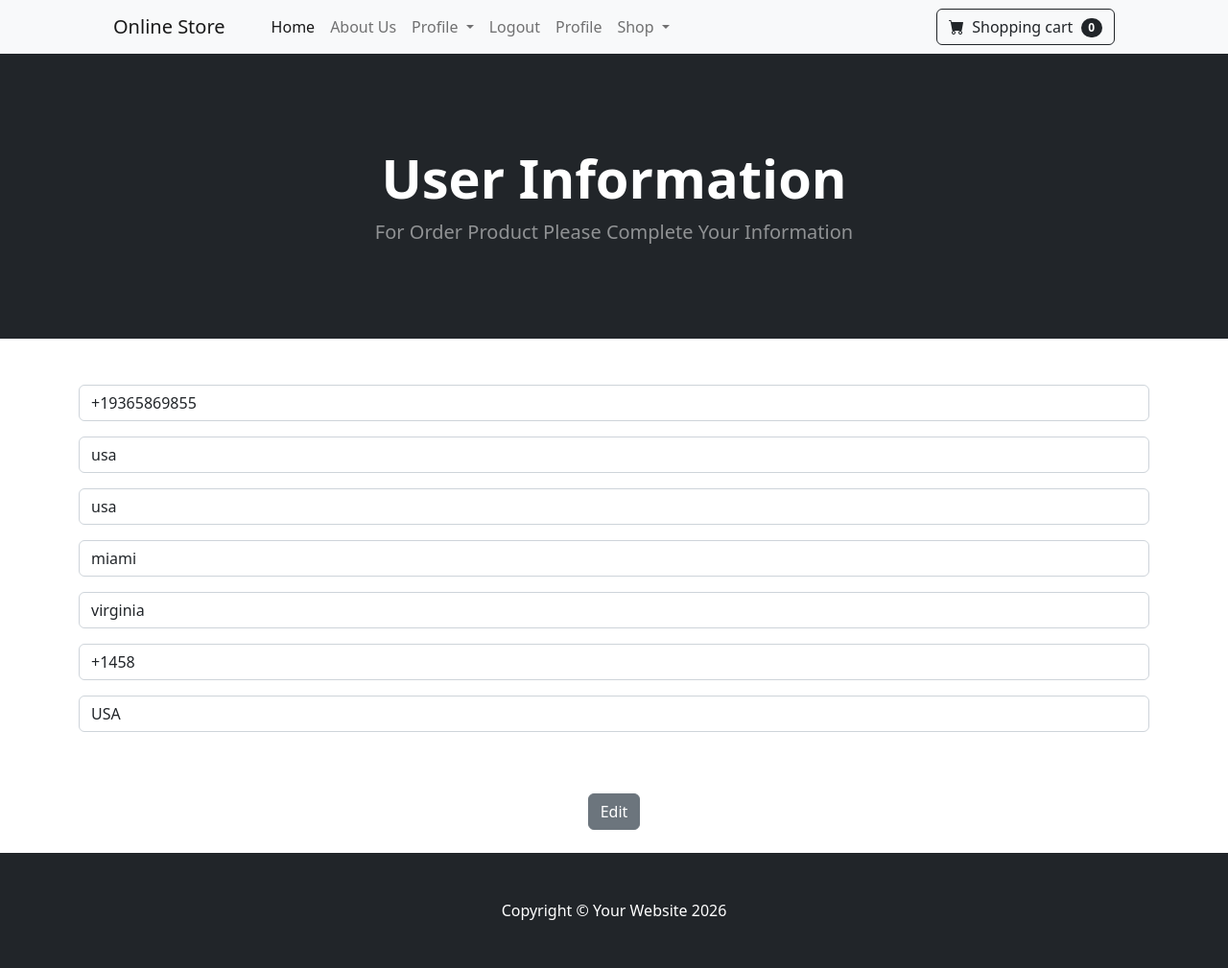
After one commit to mosyiran/Django-Online-Store, a Django app: page /update_info/ in a window 1280 px wide. The commit adds this page. Shown: the whole page at 96% size. Run offline with Django 5.2, Linux system fonts and the light colour scheme; a user stored in the database is signed in; data comes from the database, SQL or seed files in the repository.

Commit message:
Edit User Info

```diff
--- a/OnlineStore/shop/forms.py
+++ b/OnlineStore/shop/forms.py
@@ -1,8 +1,50 @@
-from cProfile import label
-
+from cProfile import label, Profile
 from django.contrib.auth.models import User
 from django.contrib.auth.forms import UserCreationForm, UserChangeForm, SetPasswordForm
 from django import forms
+from .models import Profile
+
+
+class UpdateUserInfo(forms.ModelForm):
+    phone = forms.CharField(
+        label="",
+        widget=forms.TextInput(attrs={'class': 'form-control', 'placeholder': 'Phone Number'}),
+        required=False
+    )
+    address1 = forms.CharField(
+        label="",
+        widget=forms.TextInput(attrs={'class': 'form-control', 'placeholder': 'address1'}),
+        required=False
+    )
+    address2 = forms.CharField(
+        label="",
+        widget=forms.TextInput(attrs={'class': 'form-control', 'placeholder': 'address2'}),
+        required=False
+    )
+    city = forms.CharField(
+        label="",
+        widget=forms.TextInput(attrs={'class': 'form-control', 'placeholder': 'city'}),
+        required=False
+    )
+    state = forms.CharField(
+        label="",
+        widget=forms.TextInput(attrs={'class': 'form-control', 'placeholder': 'state'}),
+        required=False
+    )
+    zipcode = forms.CharField(
+        label="",
+        widget=forms.TextInput(attrs={'class': 'form-control', 'placeholder': 'zipcode'}),
+        required=False
+    )
+    country = forms.CharField(
+        label="",
+        widget=forms.TextInput(attrs={'class': 'form-control', 'placeholder': 'country'}),
+        required=False
+    )
+
+    class Meta:
+        model = Profile
+        fields = ('phone', 'address1', 'address2', 'city', 'state', 'zipcode', 'country')
 
 
 class UpdatePasswordForm(SetPasswordForm):
@@ -25,19 +67,23 @@ class UpdateUserForm(UserChangeForm):
     password = None
     first_name = forms.CharField(
         label="", max_length=50,
-        widget=forms.TextInput(attrs={'class': 'form-control', 'placeholder': 'First Name'}))
+        widget=forms.TextInput(attrs={'class': 'form-control', 'placeholder': 'First Name'}),
+        required=False)
 
     last_name = forms.CharField(
         label="", max_length=50,
-        widget=forms.TextInput(attrs={'class': 'form-control', 'placeholder': 'Last Name'}))
+        widget=forms.TextInput(attrs={'class': 'form-control', 'placeholder': 'Last Name'}),
+        required=False)
 
     email = forms.EmailField(
         label="",
-        widget=forms.TextInput(attrs={'class': 'form-control', 'placeholder': 'Enter Email'}))
+        widget=forms.TextInput(attrs={'class': 'form-control', 'placeholder': 'Enter Email'}),
+        required=False)
 
     user_name = forms.CharField(
         label="", max_length=20,
-        widget=forms.TextInput(attrs={'class': 'form-control', 'placeholder': 'User Name'}))
+        widget=forms.TextInput(attrs={'class': 'form-control', 'placeholder': 'User Name'}),
+        required=False)
 
     class Meta:
         model = User
--- a/OnlineStore/shop/templates/navbar.html
+++ b/OnlineStore/shop/templates/navbar.html
@@ -17,6 +17,21 @@
                 </li>
 
                 {% if user.is_authenticated %}
+
+                    <li class="nav-item dropdown">
+                        <a class="nav-link dropdown-toggle" href="{% url 'home' %}" role="button"
+                           data-bs-toggle="dropdown">
+                            Profile
+                        </a>
+                        <ul class="dropdown-menu">
+                            <li><a class="dropdown-item" href="{% url 'update_user' %}">User Profile</a></li>
+                            <li>
+                                <hr class="dropdown-divider">
+                            </li>
+                            <li><a class="dropdown-item" href="{% url 'update_info' %}">User Info</a></li>
+                        </ul>
+                    </li>
+
 
                     <li class="nav-item">
                         <a class="nav-link" href="{% url 'logout' %}">Logout</a>
--- /dev/null
+++ b/OnlineStore/shop/templates/update_info.html
@@ -0,0 +1,35 @@
+{% extends 'base.html' %}
+
+
+{% block content %}
+
+    <!-- Header -->
+    <header class="bg-dark py-5">
+        <div class="container px-4 px-lg-5 my-5">
+            <div class="text-center text-white">
+                <h1 class="display-4 fw-bolder">User Information</h1>
+                <p class="lead fw-normal text-white-50 mb-0">
+                    For Order Product Please Complete Your Information
+                </p>
+            </div>
+        </div>
+    </header>
+    <br><br>
+    <div class="container">
+        <div class="row">
+            <center>
+                <form method="POST" action="{% url 'update_info' %}">
+                    {% csrf_token %}
+                    {{ form.as_p }}
+                    <br> <br>
+
+                    <button type="submit" class="btn btn-secondary">Edit</button>
+                </form>
+                <br>
+            </center>
+        </div>
+    </div>
+{% endblock %}
+<br><br>
+<br><br>
+<br><br>
--- a/OnlineStore/shop/urls.py
+++ b/OnlineStore/shop/urls.py
@@ -8,6 +8,7 @@ urlpatterns = [
     path('about/', views.about, name='about'),
     path('signup/', views.signup_user, name='signup'),
     path('update_user/', views.update_user, name='update_user'),
+    path('update_info/', views.update_info, name='update_info'),
     path('update_password/', views.update_password, name='update_password'),
     path('product/<int:pk>', views.product, name='product'),
     path('category/<str:cat>', views.category, name='category'),
--- a/OnlineStore/shop/views.py
+++ b/OnlineStore/shop/views.py
@@ -1,11 +1,26 @@
 from django.shortcuts import render, redirect
-from .models import Product, Category
+from .models import Product, Category, Profile
 from django.contrib.auth import authenticate, login, logout
 from django.contrib import messages
 from django.contrib.auth.models import User
 from django.contrib.auth.forms import UserCreationForm
 from django import forms
-from .forms import SignupForm, UpdateUserForm, UpdatePasswordForm
+from .forms import SignupForm, UpdateUserForm, UpdatePasswordForm, UpdateUserInfo
+
+
+def update_info(request):
+    if request.user.is_authenticated:
+        current_user = Profile.objects.get(user__id=request.user.id)
+        form = UpdateUserInfo(request.POST or None, instance=current_user)
+
+        if form.is_valid():
+            form.save()
+            messages.success(request, 'Your Profile Information has been updated!')
+            return redirect('home')
+        return render(request, 'update_info.html', {'form': form})
+    else:
+        messages.success(request, 'First You Should Logging')
+        return redirect('home')
 
 
 def category_summary(request):
@@ -55,7 +70,7 @@ def signup_user(request):
             user = authenticate(request, username=username, password=password)
             login(request, user)
             messages.success(request, 'You are now registered')
-            return redirect('home')
+            return redirect('update_info')
 
         else:
             messages.error(request, 'Please correct the error below.')
```
